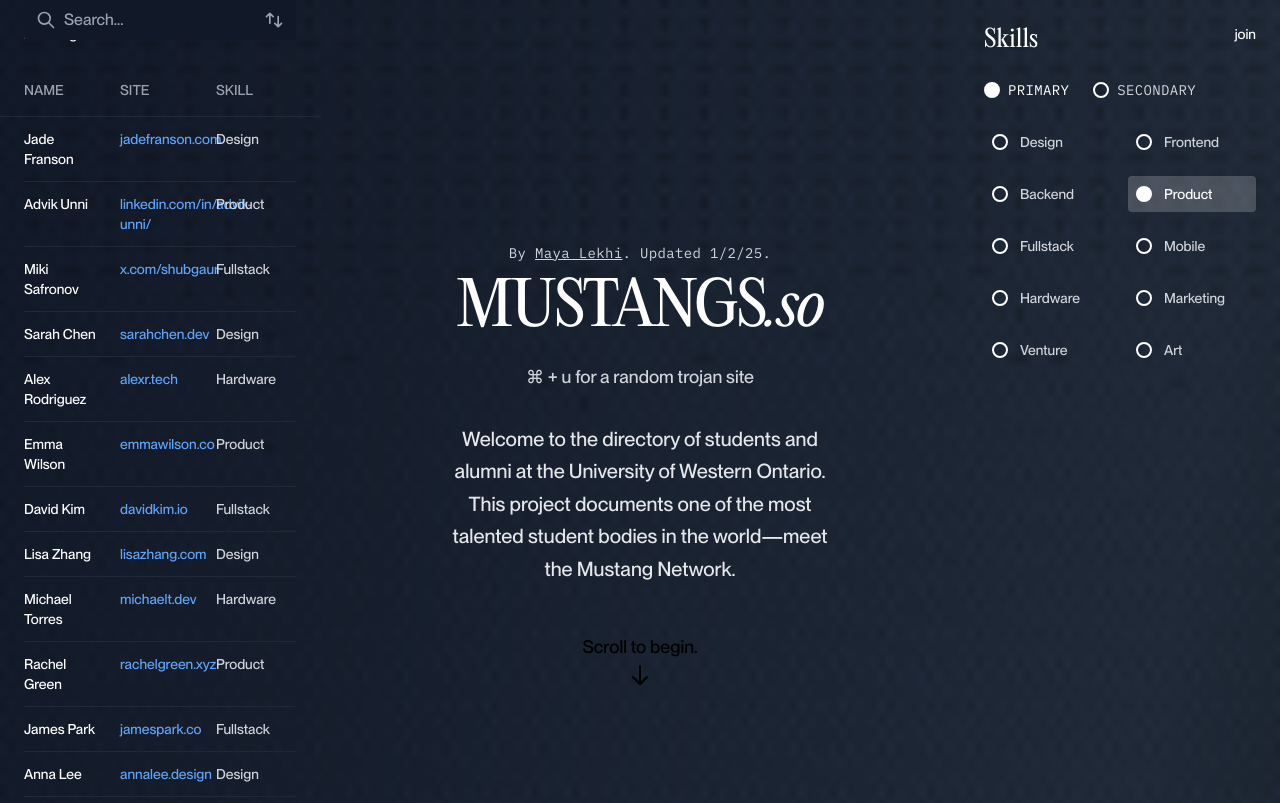
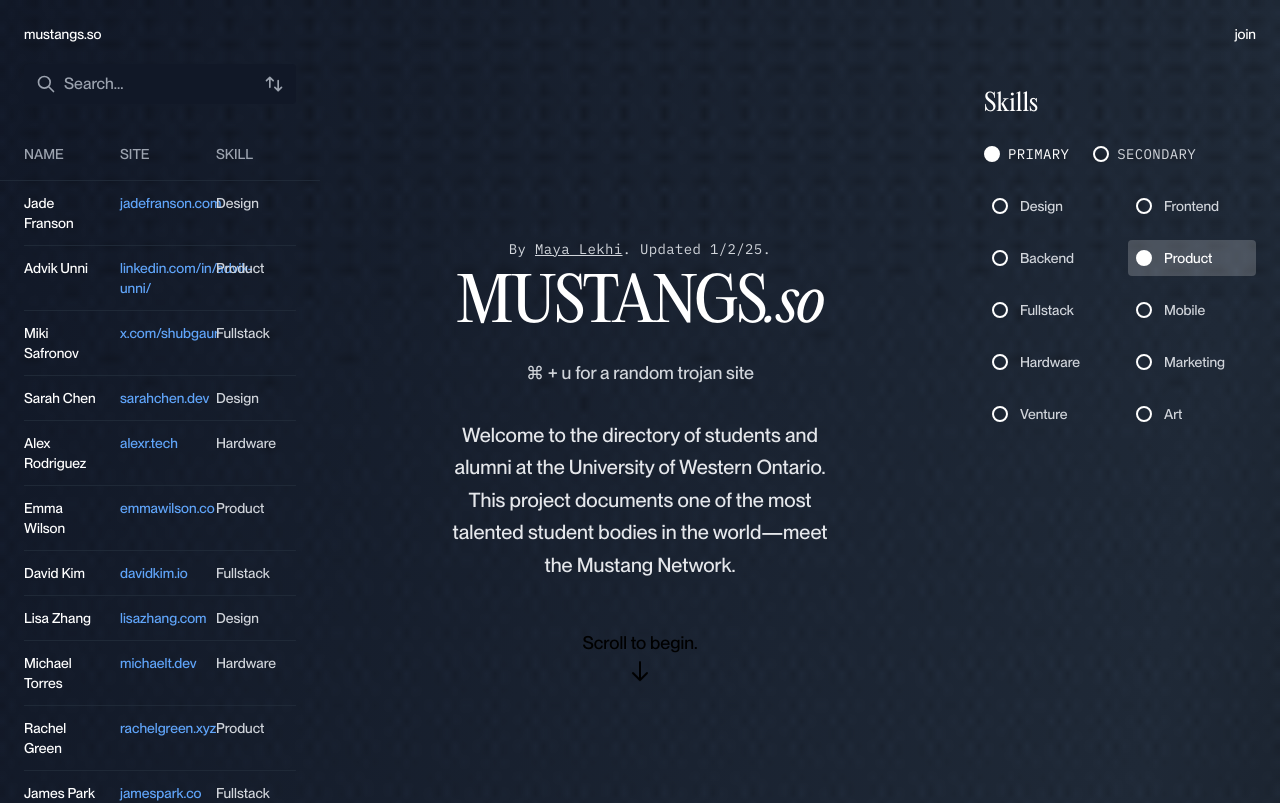
Before and after one commit to whyismynamerudy/northblue.network, a Next.js app: page / in a window 1280 px wide. Shown: the top 803 px of the page. Built offline with nearby package versions, Linux system fonts and the light colour scheme.

Commit message:
fixing spacing

```diff
--- a/app/components/Header.tsx
+++ b/app/components/Header.tsx
@@ -4,7 +4,7 @@ interface HeaderProps {
 
 export default function Header({ onJoinClick }: HeaderProps) {
   return (
-    <div className="flex justify-between items-center p-6">
+    <div className="fixed top-0 left-0 right-0 z-20 flex justify-between items-center p-6">
       <p className="text-white text-sm">mustangs.so</p>
       <button
         onClick={onJoinClick}
--- a/app/page.tsx
+++ b/app/page.tsx
@@ -233,10 +233,10 @@ export default function Home() {
       className="min-h-screen"
     >
       <Header onJoinClick={() => setShowJoinForm(true)} />
-      <div className="min-h-screen flex">
+      <div className="min-h-screen flex pt-16">
 
         {/* Left Column - Search */}
-        <div className="w-1/4 fixed left-0 top-0 h-full z-10">
+        <div className="w-1/4 fixed left-0 top-16 h-full z-10">
                   <SearchSidebar
           searchTerm={searchTerm}
           onSearchChange={setSearchTerm}
@@ -268,7 +268,7 @@ export default function Home() {
         </div>
 
         {/* Right Column - Skills Selector */}
-        <div className="w-1/4 p-6 fixed right-0 top-0 h-full overflow-y-auto">
+        <div className="w-1/4 p-6 fixed right-0 top-16 h-full overflow-y-auto">
           <SkillsSelector
             primarySkill={primarySkill}
             secondarySkills={secondarySkills}
```
